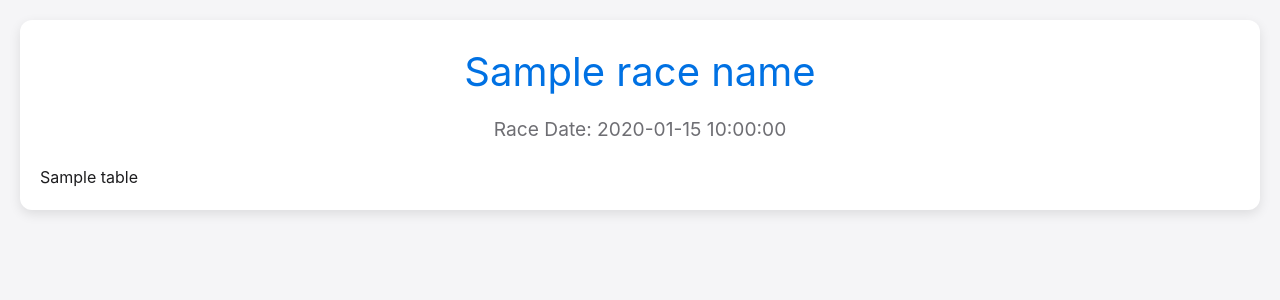
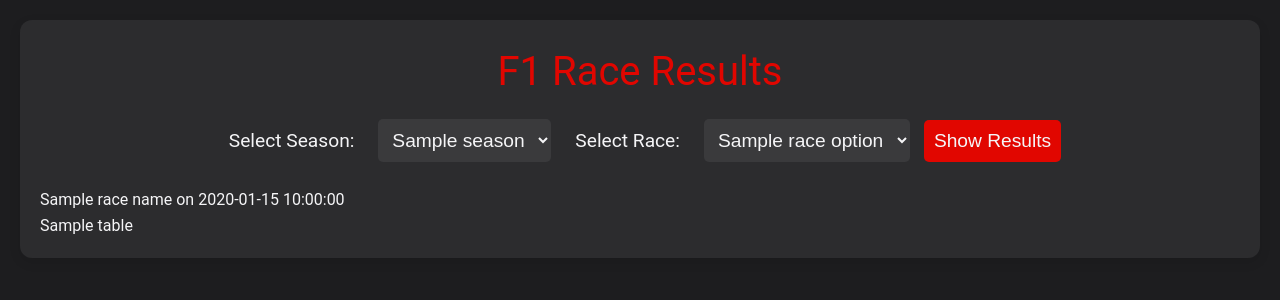
Before and after one commit to utkarshkr13/f1_data_project, a Flask app: template templates/index.html in a window 1280 px wide. Shown: the top 300 px of the page. Run offline with Flask 3, Linux system fonts and the light colour scheme; the template is opened without the code that fills it: most values are stand-ins (such as "Sample title", 1, 10 or a date in 2020).

Commit message:
Refactor app.py and fetch_race_results.py
- Added support for selecting seasons and races in the web application
- Updated the index.html template to include form elements for selecting seasons and races
- Modified the index route in app.py to handle the form submission and fetch the selected race results
- Added new functions fetch_all_seasons() and fetch_all_races() in fetch_race_results.py to retrieve all available seasons and races respectively
- Updated the parse_race_results() function in fetch_race_results.py to return a list of race options for the selected season
- Updated the style.css file to improve the visual appearance of the web application

```diff
--- a/app.py
+++ b/app.py
@@ -1,20 +1,31 @@
-from flask import Flask, render_template
+from flask import Flask, render_template, request
 import requests
 import pandas as pd
-from fetch_race_results import fetch_race_results, parse_race_results
+from fetch_race_results import fetch_race_results, parse_race_results, fetch_all_races, fetch_all_seasons
 
 app = Flask(__name__)
 
-@app.route('/')
+@app.route('/', methods=['GET', 'POST'])
 def index():
-    season = 2023
-    round = 1
-    data = fetch_race_results(season, round)
+    seasons = fetch_all_seasons()
+    season_options = []
+    if seasons:
+        season_options = [season['season'] for season in seasons['MRData']['SeasonTable']['Seasons']]
+
+    selected_season = request.form.get('season', season_options[-1])
+    races = fetch_all_races(selected_season)
+    race_options = []
+    if races:
+        race_options = [(race['round'], race['raceName']) for race in races['MRData']['RaceTable']['Races']]
+
+    selected_round = request.form.get('round', 1)
+    data = fetch_race_results(selected_season, selected_round)
+    race_name, date, df = None, None, None
     if data:
         race_name, date, df = parse_race_results(data)
-        return render_template('index.html', race_name=race_name, date=date, tables=[df.to_html(classes='data')], titles=df.columns.values)
-    else:
-        return "Failed to fetch data"
+        df.drop(df.columns[0], axis=1, inplace=True)  # Drop the first column
+
+    return render_template('index.html', race_name=race_name, date=date, tables=[df.to_html(classes='data') if df is not None else None], titles=df.columns.values if df is not None else None, season_options=season_options, selected_season=selected_season, race_options=race_options, selected_round=selected_round)
 
 if __name__ == "__main__":
     app.run(debug=True)
--- a/static/style.css
+++ b/static/style.css
@@ -20,10 +20,9 @@ td {
 
 /* Set a base font and background color */
 body {
-  font-family: -apple-system, BlinkMacSystemFont, "Segoe UI", Roboto,
-    "Helvetica Neue", Arial, sans-serif;
-  background-color: #f5f5f7;
-  color: #1d1d1f;
+  font-family: "Roboto", sans-serif;
+  background-color: #1d1d1f;
+  color: #f5f5f7;
   line-height: 1.6;
   padding: 20px;
 }
@@ -33,7 +32,7 @@ body {
   max-width: 1200px;
   margin: 0 auto;
   padding: 20px;
-  background: #ffffff;
+  background: #2c2c2e;
   box-shadow: 0 4px 12px rgba(0, 0, 0, 0.1);
   border-radius: 12px;
 }
@@ -47,12 +46,36 @@ header {
 header h1 {
   font-size: 2.5em;
   margin-bottom: 10px;
-  color: #0071e3;
+  color: #e10600; /* F1 Red */
 }
 
-header p {
+header form {
+  margin-bottom: 20px;
+}
+
+header label,
+header select,
+header button {
   font-size: 1.2em;
-  color: #6e6e73;
+  margin: 5px;
+  padding: 10px;
+  border-radius: 5px;
+  border: none;
+}
+
+header select {
+  background-color: #3a3a3c;
+  color: #f5f5f7;
+}
+
+header button {
+  background-color: #e10600;
+  color: #f5f5f7;
+  cursor: pointer;
+}
+
+header button:hover {
+  background-color: #ff3b30;
 }
 
 /* Style the table */
@@ -65,17 +88,17 @@ table {
 table th,
 table td {
   padding: 12px;
-  border: 1px solid #e0e0e0;
+  border: 1px solid #3a3a3c;
   text-align: left;
 }
 
 table th {
-  background-color: #f5f5f7;
+  background-color: #3a3a3c;
   font-weight: bold;
 }
 
 table tr:nth-child(even) {
-  background-color: #f9f9f9;
+  background-color: #2c2c2e;
 }
 
 /* Add some responsive design */
@@ -92,7 +115,9 @@ table tr:nth-child(even) {
     font-size: 2em;
   }
 
-  header p {
+  header label,
+  header select,
+  header button {
     font-size: 1em;
   }
 
--- a/templates/index.html
+++ b/templates/index.html
@@ -1,22 +1,39 @@
 <!DOCTYPE html>
 <html lang="en">
 <head>
-    <meta charset="UTF-8" />
-    <meta name="viewport" content="width=device-width, initial-scale=1.0" />
+    <meta charset="UTF-8">
+    <meta name="viewport" content="width=device-width, initial-scale=1.0">
     <title>F1 Race Results</title>
-    <link
-      rel="stylesheet"
-      type="text/css"
-      href="{{ url_for('static', filename='style.css') }}"
-    />
+    <link rel="stylesheet" type="text/css" href="{{ url_for('static', filename='style.css') }}">
 </head>
 <body>
     <div class="container">
         <header>
-        <h1>{{ race_name }}</h1>
-        <p>Race Date: {{ date }}</p>
+            <h1>F1 Race Results</h1>
+            <form method="POST">
+                <label for="season">Select Season:</label>
+                <select name="season" id="season" onchange="this.form.submit()">
+                    {% for season in season_options %}
+                        <option value="{{ season }}" {% if season == selected_season %}selected{% endif %}>{{ season }}</option>
+                    {% endfor %}
+                </select>
+                <label for="round">Select Race:</label>
+                <select name="round" id="round">
+                    {% for round, race_name in race_options %}
+                        <option value="{{ round }}" {% if round == selected_round %}selected{% endif %}>{{ race_name }}</option>
+                    {% endfor %}
+                </select>
+                <button type="submit">Show Results</button>
+            </form>
         </header>
-      <section>{% for table in tables %} {{ table|safe }} {% endfor %}</section>
+        <section>
+            {% if race_name and date %}
+                <h2>{{ race_name }} on {{ date }}</h2>
+                {% for table in tables %}
+                    {{ table|safe }}
+                {% endfor %}
+            {% endif %}
+        </section>
     </div>
 </body>
 </html>
```
Also changed, not shown: fetch_race_results.py (+28 -0 lines). Lines whose indentation alone changed are shown as unchanged.
